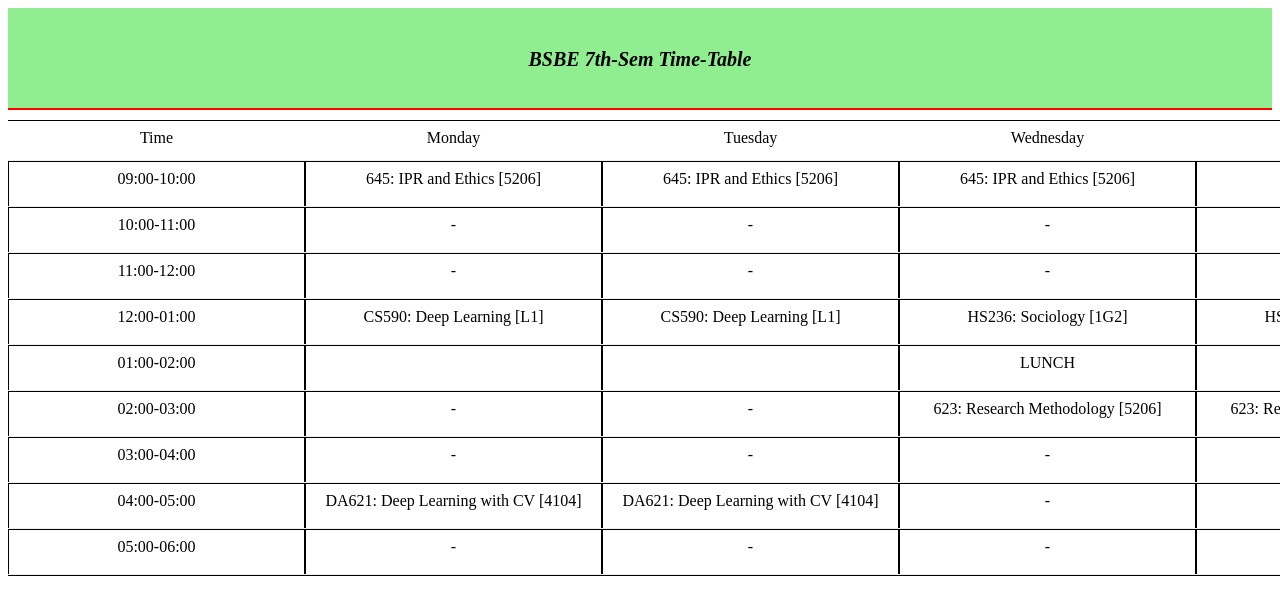
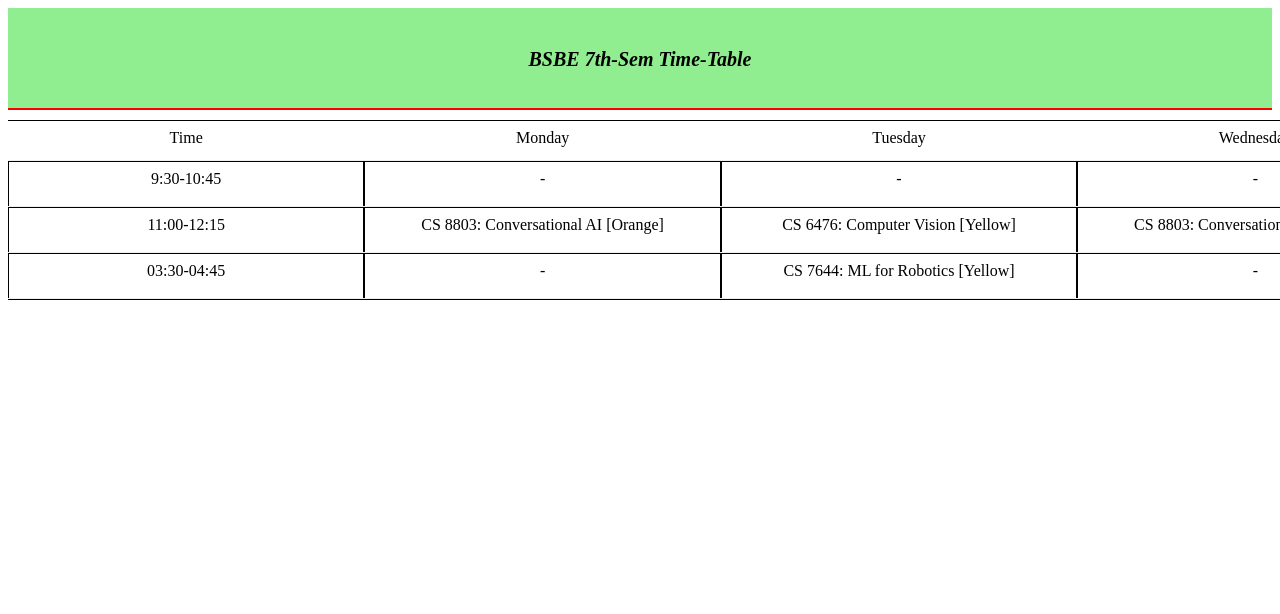
Before and after one commit to Tanny2109/Timetable, a React app: page / in a window 1280 px wide. Shown: the top 614 px of the page. Built offline with nearby package versions, Linux system fonts and the light colour scheme.

Commit message:
GTL Timetable

```diff
--- a/src/components/Timetable.jsx
+++ b/src/components/Timetable.jsx
@@ -7,84 +7,29 @@ import 'rsuite-table/dist/css/rsuite-table.css';
 
 const data = [
     {
-        time: '09:00-10:00',
-        mon: '645: IPR and Ethics [5206]',
-        tue: '645: IPR and Ethics [5206]',
-        wed: '645: IPR and Ethics [5206]',
-        thurs: '-',
-        fri: '-',
+        time: '9:30-10:45',
+        mon: '-',
+        tue: '-',
+        wed: '-',
+        thurs: 'CS 7644: ML for Robotics [Lab]',
         rowspan: 1
     },
     {
-        time: '10:00-11:00',
-        mon: '-',
-        tue: '-',
-        wed: '-',
-        thurs: '-',
-        fri: '-',
+        time: '11:00-12:15',
+        mon: 'CS 8803: Conversational AI [Orange]',
+        tue: 'CS 6476: Computer Vision [Yellow]',
+        wed: 'CS 8803: Conversational AI [Orange]',
+        thurs:  'CS 6476: Computer Vision [Yellow]',
         rowspan: 1
     },
     {
-        time: '11:00-12:00',
+        time: '03:30-04:45',
         mon: '-',
-        tue: '-',
+        tue: 'CS 7644: ML for Robotics [Yellow]',
         wed: '-',
         thurs: '-',
-        fri: 'CS590: Deep Learning [L1]',
         rowspan: 1
     },
-    {
-        time: '12:00-01:00',
-        mon: 'CS590: Deep Learning [L1]',
-        tue: 'CS590: Deep Learning [L1]',
-        wed: 'HS236: Sociology [1G2]',
-        thurs: 'HS236: Sociology [1G2]',
-        fri: 'HS236: Sociology [1G2]'
-    },
-    {
-        time: '01:00-02:00',
-        mon: '',
-        tue: '',
-        wed: 'LUNCH',
-        thurs: '',
-        fri: ''
-    },
-    {
-        time: '02:00-03:00',
-        mon: '-',
-        tue: '-',
-        wed: '623: Research Methodology [5206]',
-        thurs: '623: Research Methodology [5206]',
-        fri: '623: Research Methodology [5206]',
-        rowspan: 1
-    },
-    {
-        time: '03:00-04:00',
-        mon: '-',
-        tue: '-',
-        wed: '-',
-        thurs: '-',
-        fri: 'DA621: Deep Learning with CV [4104]',
-        rowspan: 1
-    },
-    {
-        time: '04:00-05:00',
-        mon: 'DA621: Deep Learning with CV [4104]',
-        tue: 'DA621: Deep Learning with CV [4104]',
-        wed: '-',
-        thurs: '-',
-        fri: '-',
-        rowspan: 1
-    },
-    {
-        time: '05:00-06:00',
-        mon: '-',
-        tue: '-',
-        wed: '-',
-        thurs: '-',
-        fri: '-',
-        rowspan: 1
-    }
 ]
 
 const Timetable = () => {
@@ -97,7 +42,7 @@ const Timetable = () => {
         style={{borderBottom: '1px solid black', borderTop: '1px solid black'}}
     >
     <Column
-        width={1782 / 6}
+        width={1782 / 5}
         align='center'
     >
     <HeaderCell>Time</HeaderCell>
@@ -105,7 +50,7 @@ const Timetable = () => {
     </Column>
 
     <Column
-    width={1782 / 6}
+    width={1782 / 5}
     align='center'
     rowSpan={rowData => {
         return rowData.rowspan;
@@ -116,7 +61,7 @@ const Timetable = () => {
     </Column>
 
     <Column
-    width={1782 / 6}
+    width={1782 / 5}
     align='center'
     rowSpan={rowData => {
         return rowData.rowspan;
@@ -127,7 +72,7 @@ const Timetable = () => {
     </Column>
 
     <Column
-        width={1782 / 6}
+        width={1782 / 5}
         align='center'
         rowSpan={rowData => {
         return rowData.rowspan;
@@ -138,7 +83,7 @@ const Timetable = () => {
     </Column>
 
     <Column
-        width={1782 / 6}
+        width={1782 / 5}
         align='center'
         rowSpan={rowData => {
         return rowData.rowspan;
@@ -147,17 +92,6 @@ const Timetable = () => {
     <HeaderCell>Thursday</HeaderCell>
     <Cell dataKey="thurs" style={{border: '1px solid black'}}/>
     </Column>
-
-    <Column
-        width={1782 / 6}
-        align='center'
-        rowSpan={rowData => {
-        return rowData.rowspan;
-    }}
-    >
-    <HeaderCell>Friday</HeaderCell>
-    <Cell dataKey="fri" style={{border: '1px solid black'}}/>
-    </Column>
     </Table>
   );
 };
```
Also changed, not shown: 1 other file (tests, documents, lock files or other folders).
